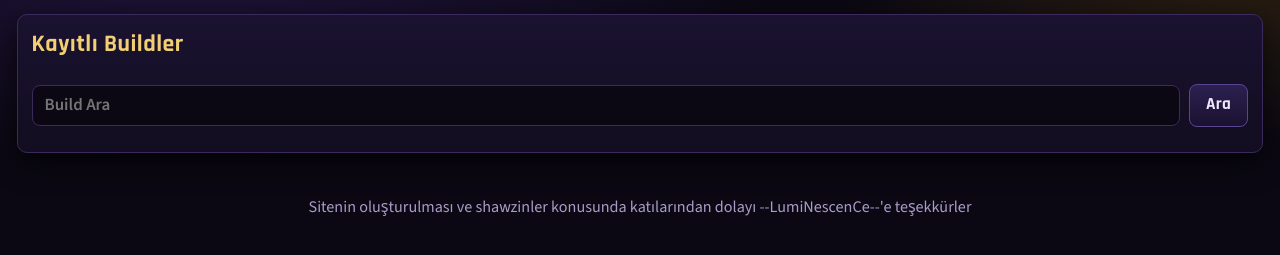
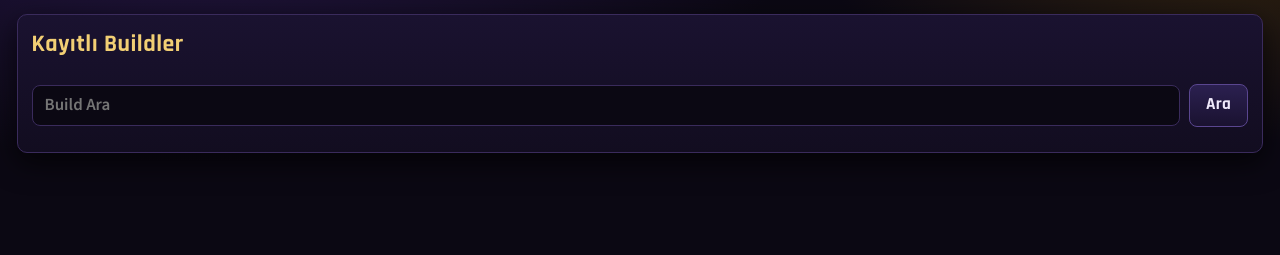
Before and after one commit to 0Can117/Warframe-Build-Rehber, a plain HTML site: page index.html in a window 1280 px wide. Shown: the part 121-376 px from the top of the page. Drawn offline with nearby package versions, Linux system fonts and the light colour scheme; no server answers.

Commit message:
Add files via upload

```diff
--- a/index.html
+++ b/index.html
@@ -102,7 +102,6 @@
     <div id="bl"></div>
   </section>
 </main>
-<footer class="muted" style="text-align:center;padding:1.5rem 1rem">Sitenin oluşturulması ve shawzinler konusunda katılarından dolayı --LumiNescenCe--'e teşekkürler</footer>
 <script src="app.js"></script>
 </body>
 </html>
```
